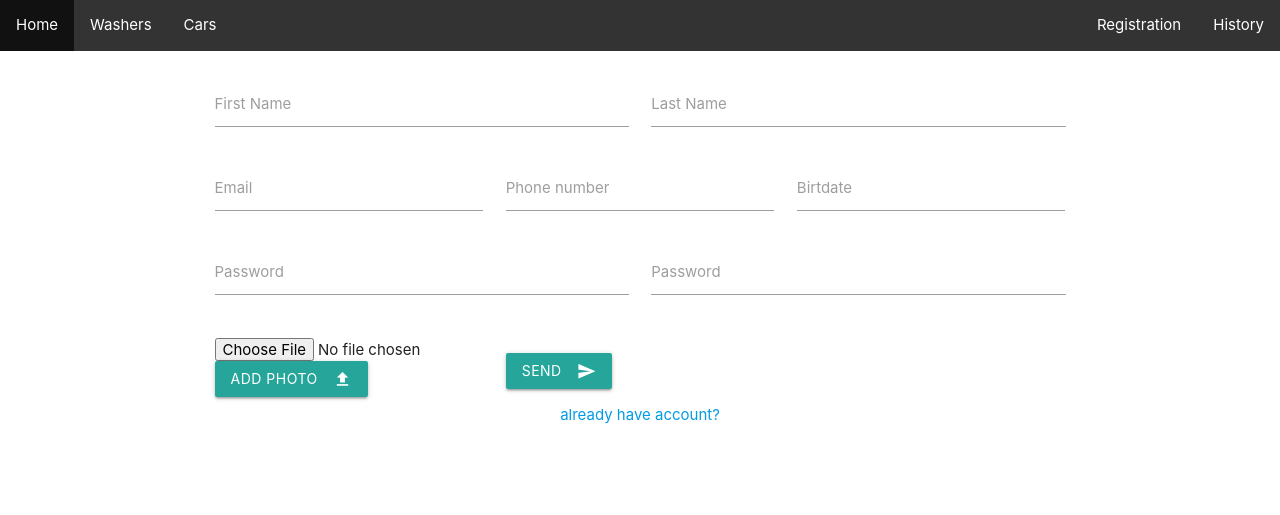
After one commit to nukikordzaia/MyCarWash, a Django app: page /registration/ in a window 1280 px wide. The commit adds this page. Shown: the top 515 px of the page. Run offline with Django 3.2, Linux system fonts and the light colour scheme.

Commit message:
Added registration,login,logout forms

```diff
--- a/MyCarWash/urls.py
+++ b/MyCarWash/urls.py
@@ -20,7 +20,8 @@ from django.urls import path, include
 
 urlpatterns = [
     path('admin/', admin.site.urls, name='admin'),
-    path('', include('wash.urls', namespace='wash'))
+    path('', include('wash.urls', namespace='wash')),
+    path('', include('user.urls', namespace='user'))
 ]
 
 if settings.DEBUG:
--- a/static/js/header-responsive.js
+++ b/static/js/header-responsive.js
@@ -2,4 +2,6 @@ document.addEventListener('DOMContentLoaded', function () {
     var sideNav = M.Sidenav.init(document.querySelectorAll('.sidenav'), {});
     var collapsible = M.Collapsible.init(document.querySelectorAll('.collapsible'), {});
     var formSelect = M.FormSelect.init(document.querySelectorAll('select'), {});
+    var elems = document.querySelectorAll('.datepicker');
+    var instances = M.Datepicker.init(elems, options);
 });
--- a/templates/carwashs/layout.html
+++ b/templates/carwashs/layout.html
@@ -48,6 +48,8 @@ ul.topnav li.right {float: right;}
   <li><a href="{% url 'wash:washers' %}">Washers</a></li>
   <li><a href="{% url 'wash:cars' %}">Cars</a></li>
   <li class="right"><a href="{% url 'wash:history' %}">History</a></li>
+  <li class="right"><a href="{% url 'user:user_registration' %}">Registration</a></li>
+
 </ul>
 
 
--- /dev/null
+++ b/templates/user/registration.html
@@ -0,0 +1,100 @@
+{% extends "carwashs/layout.html" %}
+
+{% block content %}
+<head>
+    <!-- Compiled and minified CSS -->
+    <link rel="stylesheet" href="https://cdnjs.cloudflare.com/ajax/libs/materialize/1.0.0/css/materialize.min.css">
+
+    <!-- Compiled and minified JavaScript -->
+    <script src="https://cdnjs.cloudflare.com/ajax/libs/materialize/1.0.0/js/materialize.min.js"></script>
+    <link href="https://fonts.googleapis.com/icon?family=Material+Icons" rel="stylesheet">
+</head>
+
+<div class="container pt-30">
+    <div class="section">
+        <div class="row">
+            <div class="col s12">
+                <form class="col s12" action="." method="POST"
+                      enctype="multipart/form-data" autocomplete="off" novalidate>
+                    {% csrf_token %}
+                    <div class="row">
+                        <div class="input-field col m6 s12">
+                            {{ form.first_name}}
+                            <label for="{{form.first_name.id_for_label}}">First Name</label>
+                            {% for error in form.errors.first_name %}
+                            <p class="error">{{ error }}</p>
+                            {% endfor %}
+                        </div>
+                        <div class="input-field col m6 s12">
+                            {{ form.last_name}}
+                            <label for="{{form.last_name.id_for_label}}">Last Name</label>
+                            {% for error in form.errors.last_name %}
+                            <p class="error">{{ error }}</p>
+                            {% endfor %}
+                        </div>
+                        <div class="input-field col s12 m4 l4">
+                            {{ form.email }}
+                            <label for="{{form.email.id_for_label}}">Email</label>
+                            {% for error in form.errors.email %}
+                            <p class="error">{{ error }}</p>
+                            {% endfor %}
+                        </div>
+                        <div class="input-field col s12 m4 l4">
+                            {{ form.phone_number }}
+                            <label for="{{form.phone_number.id_for_label}}">Phone number</label>
+                            {% for error in form.errors.phone_number %}
+                            <p class="error">{{ error }}</p>
+                            {% endfor %}
+                        </div>
+                        <div class="input-field  col s12 m4 l4">
+                            {{ form.birthdate }}
+                            <label for="{{form.birthdate.id_for_label}}">Birtdate</label>
+                            {% for error in form.errors.birthdate %}
+                            <p class="error">{{ error }}</p>
+                            {% endfor %}
+                        </div>
+                        <div class="input-field col m6 s12">
+                            {{ form.password1 }}
+                            <label for="{{form.password1.id_for_label}}">Password</label>
+                            {% for error in form.errors.password1 %}
+                            <p class="error">{{ error }}</p>
+                            {% endfor %}
+                        </div>
+                        <div class="input-field col m6 s12">
+                             {{ form.password2 }}
+                            <label for="{{form.password2.id_for_label}}">Password</label>
+                            {% for error in form.errors.password2 %}
+                            <p class="error">{{ error }}</p>
+                            {% endfor %}
+                        </div>
+                    </div>
+                    <div class="row">
+                        <div class="col s12 m4 ">
+                            {{ form.image }}
+                            <label for="{{ form.image.id_for_label }}" class="btn waves-effect waves-light"> Add photo
+                                <i class="material-icons right">upload</i>
+                            </label>
+                            {% for error in form.errors.image %}
+                            <p class="error">{{ error }}</p>
+                            {% endfor %}
+                        </div>
+                        <div class="input-field col s12 m4 ">
+                            <button class="btn waves-effect waves-light" type="submit" name="action">Send
+                                <i class="material-icons right">send</i>
+                            </button>
+                        </div>
+                        <div class="section">
+                            <div class="row">
+                                <div class="col s12 center">
+                                    <a href="{% url 'user:user_login' %}">already have account? </a>
+                                </div>
+                            </div>
+                        </div>
+                    </div>
+                </form>
+            </div>
+        </div>
+    </div>
+
+</div>
+{% endblock %}
--- /dev/null
+++ b/user/forms.py
@@ -0,0 +1,68 @@
+from django import forms
+from django.forms import ModelForm
+from django.contrib.auth import password_validation
+from django.core.exceptions import ValidationError
+from django.utils import timezone
+from django.utils.translation import gettext_lazy as _
+from user.models import User
+
+
+class RegistrationForm(ModelForm):
+    first_name = forms.CharField(required=True)
+    last_name = forms.CharField(required=True)
+    birthdate = forms.DateField(widget=forms.TextInput(attrs={
+        'class': 'datepicker'
+    }))
+    password1 = forms.CharField(
+        label=_("Password"),
+        strip=False,
+        widget=forms.PasswordInput(attrs={'autocomplete': 'new-password'}),
+    )
+    password2 = forms.CharField(
+        label=_("Password confirmation"),
+        strip=False,
+        widget=forms.PasswordInput(attrs={'autocomplete': 'new-password'}),
+    )
+
+    class Meta:
+        model = User
+        fields = (
+            'first_name',
+            'last_name',
+            'email',
+            'birthdate',
+            'image',
+            'phone_number',
+            'password1',
+            'password2'
+        )
+
+    def clean_password(self):
+        password1 = self.cleaned_data.get("password1")
+        password2 = self.cleaned_data.get("password2")
+        if password1 and password2 and password1 != password2:
+            raise ValidationError(
+                self.error_messages['password_mismatch'],
+                code='password_mismatch',
+            )
+        return password2
+
+    def _post_clean(self):
+        super()._post_clean()
+        # Validate the password after self.instance is updated with form data
+        # by super().
+        password = self.cleaned_data.get('password2')
+        if password:
+            try:
+                password_validation.validate_password(password, self.instance)
+            except ValidationError as error:
+                self.add_error('password2', error)
+
+    def save(self, commit=True):
+        user = super().save(commit=False)
+        user.set_password(self.cleaned_data["password1"])
+        user.salary = 0
+        user.hire_date = timezone.now()
+        if commit:
+            user.save()
+        return user
--- a/user/models.py
+++ b/user/models.py
@@ -26,6 +26,7 @@ class UserManager(BaseUserManager):
         extra_fields.setdefault('is_superuser', False)
         return self._create_user(email, password, **extra_fields)
 
+
     def create_superuser(self, email, password, **extra_fields):
         extra_fields.setdefault('is_staff', True)
         extra_fields.setdefault('is_superuser', True)
@@ -49,7 +50,7 @@ class User(AbstractUser):
     image = models.ImageField(verbose_name=_("Image"), upload_to='profiles')
     salary = models.DecimalField(
         max_digits=8, decimal_places=2,
-        verbose_name=_('Salary'), help_text='in Lari / % (if being washer )'  # @TODO: Optimize
+        verbose_name=_('Salary'), help_text='in Lari / % (if being washer )'
     )
     phone_number = models.CharField(max_length=50, verbose_name=_('Phone Number'))
     hire_date = models.DateField()
--- a/user/urls.py
+++ b/user/urls.py
@@ -1 +1,11 @@
-# from django.contrib.auth.views import
+from django.urls import path
+
+from user.views import user_registration, user_login, user_logout
+
+app_name = 'user'
+
+urlpatterns = [
+    path('registration/', user_registration, name='user_registration'),
+    path('login/', user_login, name='user_login'),
+    path('logout/', user_logout, name='user_logout'),
+]
--- a/user/views.py
+++ b/user/views.py
@@ -1,3 +1,55 @@
-from django.shortcuts import render
+from django.contrib.auth import login, logout
+from django.http import  HttpResponseRedirect
+from django.shortcuts import render, redirect
+from django.urls import reverse
+from user.forms import RegistrationForm
+from user.models import User
+from django.contrib.auth.forms import AuthenticationForm
 
-# Create your views here.
+
+def index(request):
+    if not request.user.is_authenticated:
+        return HttpResponseRedirect(reverse("login"))
+    return render(request, "user/user.html")
+
+
+def user_registration(request):
+    registration_form = RegistrationForm()
+    if request.method == 'POST':
+        print(request.POST)
+        registration_form: RegistrationForm = RegistrationForm(request.POST, files=request.FILES)
+        print(registration_form.errors)
+        if registration_form.is_valid():
+            customer: User = registration_form.save(commit=False)
+            customer.status = User.Status.customer
+            customer.save()
+            return redirect('user:user_login')
+
+    return render(request, template_name='user/registration.html', context={
+        'form': registration_form
+    })
+
+
+def user_login(request):
+    if request.user.is_authenticated:
+        return render(request, template_name="user/user.html")
+    form = AuthenticationForm()
+    if request.method == "POST":
+        form = AuthenticationForm(request=request, data=request.POST)
+        if form is not None:
+            login(request, form.get_user())
+            return render(request, template_name="user/user.html")
+        else:
+            return render(request, "users/login.html", {
+                "message": "Invalid credentials"
+            })
+    return render(request, template_name="user/login.html", context={
+        'form': form
+    })
+
+
+def user_logout(request):
+    logout(request)
+    return render(request, template_name="user/login.html", context={
+        "message": "Logged out."
+    })
```
Also changed, not shown: templates/user/login.html (added, +56 -0 lines), templates/user/user.html (added, +19 -0 lines), db.sqlite3, media/profiles/someone.png (added), media/profiles/someone_M5TabHc.png (added).
